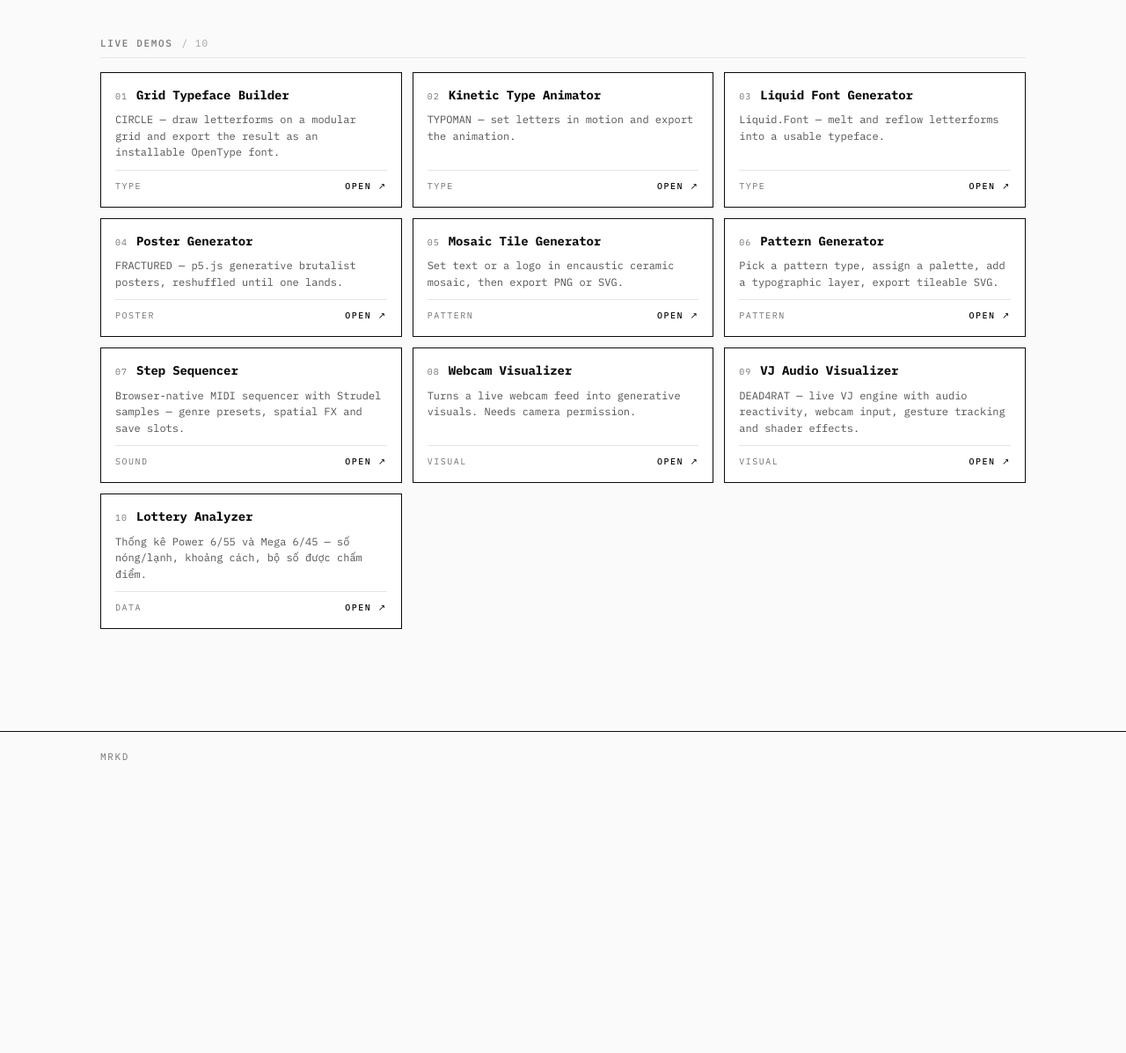
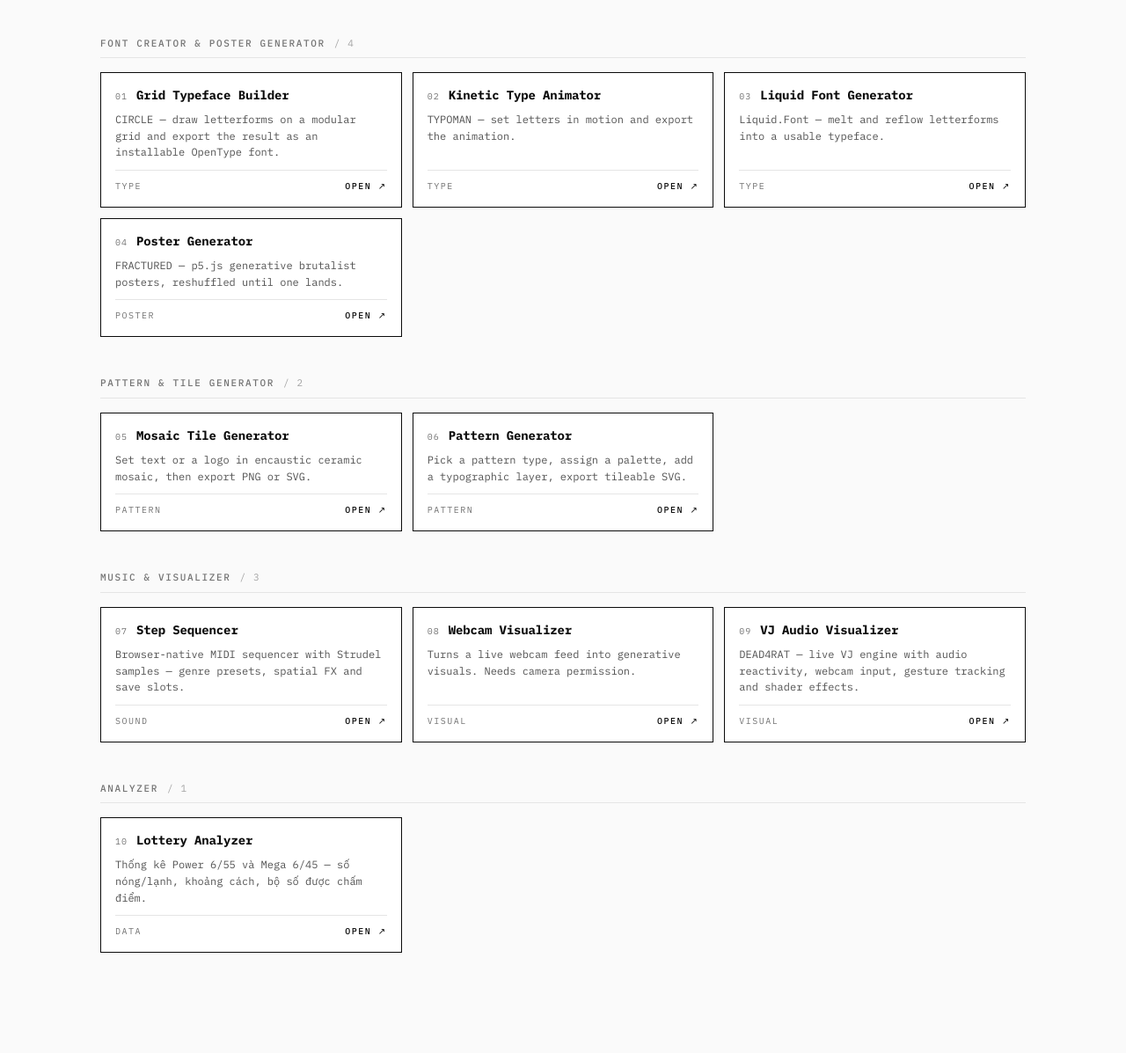
Before and after one commit to markdo27/markdo27.github.io, a plain HTML site: page index.html in a window 1280 px wide. Shown: the part 237-1434 px from the top of the page at 88% size. Before the commit the page ends 1146 px from the top, so only its background shows below. Drawn offline with Linux system fonts and the light colour scheme.

Commit message:
Group tools into four categories
Splits the single flat list into Font Creator & Poster Generator (4),
Pattern & Tile Generator (2), Music & Visualizer (3) and Analyzer (1),
so related tools sit together.

Card numbering stays continuous across sections so each tool keeps a
stable index.

Co-Authored-By: Claude Opus 5 <noreply@anthropic.com>

```diff
--- a/index.html
+++ b/index.html
@@ -189,8 +189,8 @@ footer{
 
   <section class="section">
     <div class="section-head">
-      <h2>Live demos</h2>
-      <span class="section-count">/ 10</span>
+      <h2>Font Creator &amp; Poster Generator</h2>
+      <span class="section-count">/ 4</span>
     </div>
     <div class="grid">
 
@@ -218,6 +218,16 @@ footer{
         <div class="card-foot"><span class="tag">Poster</span><span class="card-go">Open ↗</span></div>
       </a>
 
+    </div>
+  </section>
+
+  <section class="section">
+    <div class="section-head">
+      <h2>Pattern &amp; Tile Generator</h2>
+      <span class="section-count">/ 2</span>
+    </div>
+    <div class="grid">
+
       <a class="card" href="https://markdo27.github.io/mosaic_art/">
         <div class="card-top"><span class="card-idx">05</span><span class="card-name">Mosaic Tile Generator</span></div>
         <p class="card-desc">Set text or a logo in encaustic ceramic mosaic, then export PNG or SVG.</p>
@@ -229,6 +239,16 @@ footer{
         <p class="card-desc">Pick a pattern type, assign a palette, add a typographic layer, export tileable SVG.</p>
         <div class="card-foot"><span class="tag">Pattern</span><span class="card-go">Open ↗</span></div>
       </a>
+
+    </div>
+  </section>
+
+  <section class="section">
+    <div class="section-head">
+      <h2>Music &amp; Visualizer</h2>
+      <span class="section-count">/ 3</span>
+    </div>
+    <div class="grid">
 
       <a class="card" href="https://markdo27.github.io/musicbox/">
         <div class="card-top"><span class="card-idx">07</span><span class="card-name">Step Sequencer</span></div>
@@ -248,6 +268,16 @@ footer{
         <div class="card-foot"><span class="tag">Visual</span><span class="card-go">Open ↗</span></div>
       </a>
 
+    </div>
+  </section>
+
+  <section class="section">
+    <div class="section-head">
+      <h2>Analyzer</h2>
+      <span class="section-count">/ 1</span>
+    </div>
+    <div class="grid">
+
       <a class="card" href="https://markdo27.github.io/vietlot_predict/">
         <div class="card-top"><span class="card-idx">10</span><span class="card-name">Lottery Analyzer</span></div>
         <p class="card-desc">Thống kê Power 6/55 và Mega 6/45 — số nóng/lạnh, khoảng cách, bộ số được chấm điểm.</p>
```
